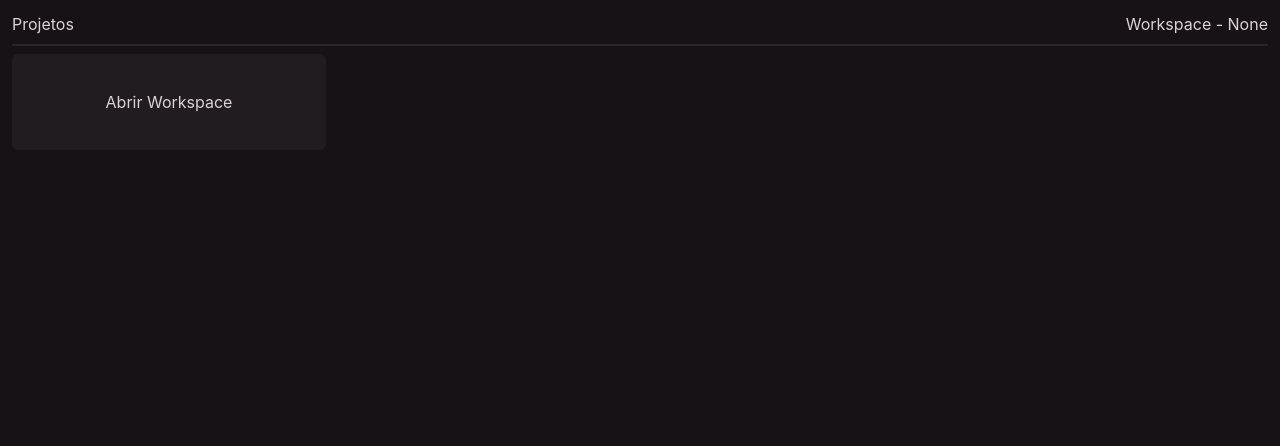
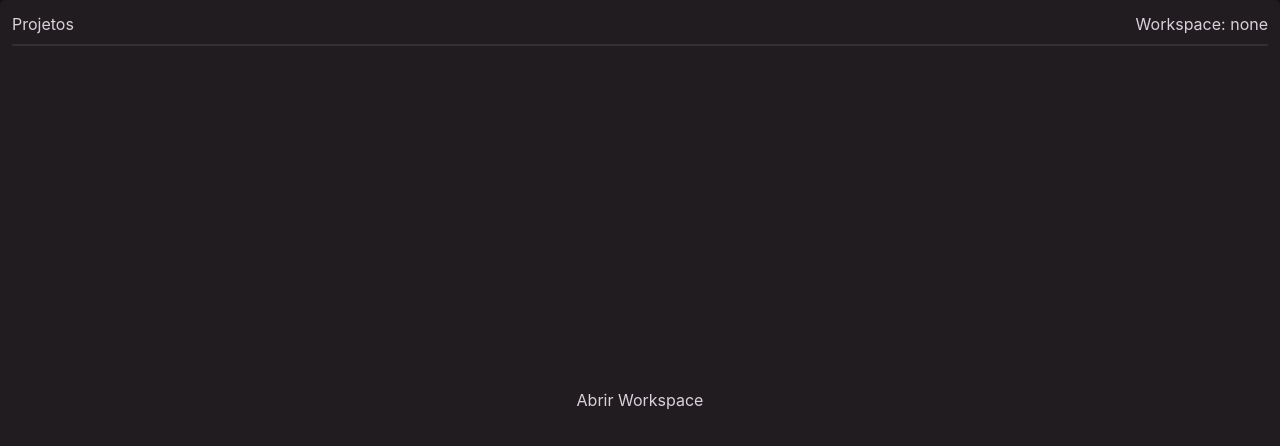
Before and after one commit to retr0lbb/continum, a React (Vite) app: page / in a window 1280 px wide. Shown: the top 446 px of the page. Built offline with nearby package versions, Linux system fonts and the light colour scheme.

Commit message:
feat: wokspaces now working

```diff
--- a/src/components/workspace-button.tsx
+++ b/src/components/workspace-button.tsx
@@ -1,23 +1,17 @@
 import { invoke } from "@tauri-apps/api/core";
+import { useState } from "react";
 
-export function WorkspaceButton() {
 
-    async function handleSelectWorkspace() {
-        try {
-            console.log("HEY");
-            const workspace = await invoke("select_workspace");
-            console.log("workspace:", workspace);
+interface WorkspaceButtonProps{
+    onClick: () => void,
+    isVisible?: boolean
+}
+export function WorkspaceButton(props: WorkspaceButtonProps) {
 
-            const hey = await invoke("greet", { name: "World" });
-            console.log("greet:", hey);
-        } catch (error) {
-            console.error("Error:", error);
-        }
-    }
 
     return <button
-        className="w-1/4 h-24 rounded-md bg-main-text/5 hover:bg-main-text/10 p-2 transition-colors"
-        onClick={handleSelectWorkspace}
+        className={`absolute inset-0 rounded-md bg-main-text/5 hover:bg-main-text/10 p-2 transition-colors z-10 ${props.isVisible && "hidden"}`}
+        onClick={props.onClick}
     >
         <p className="text-main-text">Abrir Workspace</p>
     </button>
--- /dev/null
+++ b/src/hooks/useGetWorkspace.ts
@@ -0,0 +1,21 @@
+import { invoke } from "@tauri-apps/api/core";
+import { useState } from "react";
+
+export function useWorkspace() {
+    const [workspace, setWorkspace] = useState<string | null>(null);
+    const [loading, setLoading] = useState(false);
+
+    async function selectWorkspace() {
+        try {
+            setLoading(true);
+            const path = await invoke<string | null>("select_workspace");
+            setWorkspace(path);
+        } catch (error) {
+            console.error("Error:", error);
+        } finally {
+            setLoading(false);
+        }
+    }
+
+    return { workspace, loading, selectWorkspace };
+}
--- a/src/routes/pages/intialPage.tsx
+++ b/src/routes/pages/intialPage.tsx
@@ -1,17 +1,21 @@
 import { ProjectLabel } from "../../components/project-label";
 import { WorkspaceButton } from "../../components/workspace-button";
 import { useNavigate } from "react-router";
+import { useWorkspace } from "../../hooks/useGetWorkspace";
 
 export function InitialPage() {
     const navigate = useNavigate();
+    const {loading, selectWorkspace, workspace} = useWorkspace()
 
     function navigateToScreen() {
         navigate("/project");
     }
+
+
     return <main className="w-screen h-screen bg-background-main flex flex-col p-3 gap-2">
         <div data-tauri-drag-region className="w-full flex items-center justify-between">
             <h1 className="font-normal text-main-text">Projetos</h1>
-            <p className="font-normal text-main-text">Workspace - None</p>
+            <p className="font-normal text-main-text">Workspace: {workspace ?? "none"}</p>
         </div>
 
         <div className="w-full h-0.5 rounded-full bg-main-text/10" />
@@ -24,7 +28,7 @@ export function InitialPage() {
             <ProjectLabel onClick={() => navigateToScreen()} name="Tamo-junto" lastUpdate="3" />
             <ProjectLabel onClick={() => navigateToScreen()} name="Continum" lastUpdate="3" /> */}
 
-            <WorkspaceButton />
+            <WorkspaceButton isVisible={workspace !== null} onClick={selectWorkspace} />
         </div>
     </main>
 }
```
Also changed, not shown: 1 other file (tests, documents, lock files or other folders).
